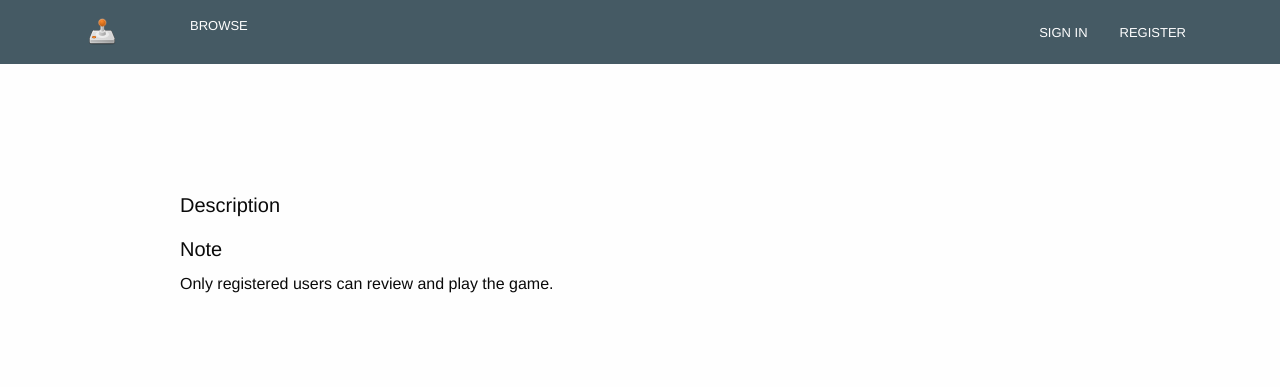
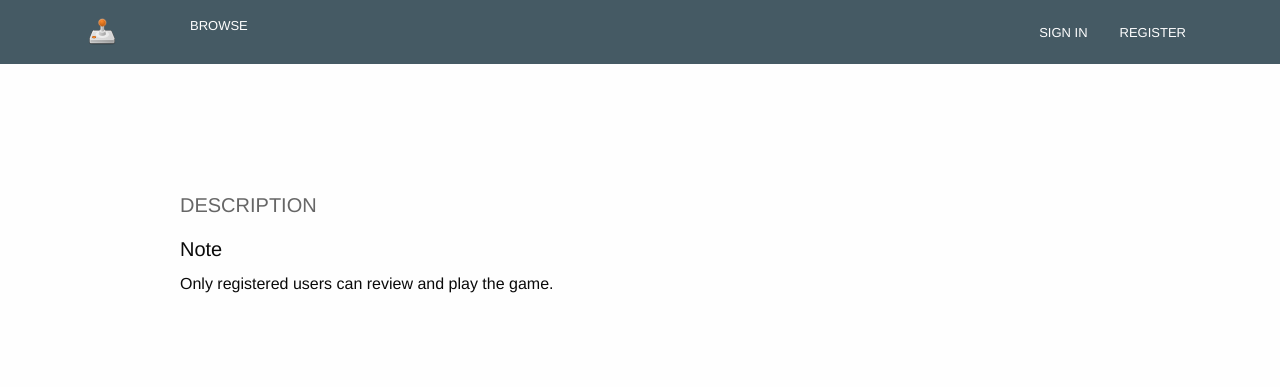
Before and after one commit to hien-cao/Game-online-shop, a Django app: template apps/game/templates/game_details.html in a window 1280 px wide. Shown: the top 387 px of the page. Run offline with Django 3.2, Linux system fonts and the light colour scheme; the template is opened without the code that fills it, so the values that code supplies are empty; some libraries are stand-ins or nearby versions.

Commit message:
Small changes to DOM

```diff
--- a/apps/game/templates/game_details.html
+++ b/apps/game/templates/game_details.html
@@ -18,7 +18,7 @@
   </div>
   {% endif %}
 
-  <h5>Description</h5>
+  <h2 class="h5 uppercase grey">Description</h2>
   <p>{{ game.description }}</p>
   {% if request.user.is_authenticated %}
   <div class="clearfix">
@@ -30,7 +30,7 @@
   </div>
 
 
-  <h5 class="uppercase grey">Reviews</h5>
+  <h2 class="h5 uppercase grey">Reviews</h2>
   <p>
     <a href="{% url 'review' game_id=game.id %}">Write a review</a>
   </p>
--- a/apps/game/templates/purchase.html
+++ b/apps/game/templates/purchase.html
@@ -3,6 +3,7 @@
 {% block content %}
 
 <div>
+  <h1 class="h4 uppercase grey">Disclaimer:</h1>
   <p>
     After you have placed your payment of {{purchase.price}} for {{purchase.game.name}}, you will be redirected back
     to the site. You will be able to play the game after we have proceeded and confirmed your payment.
```
